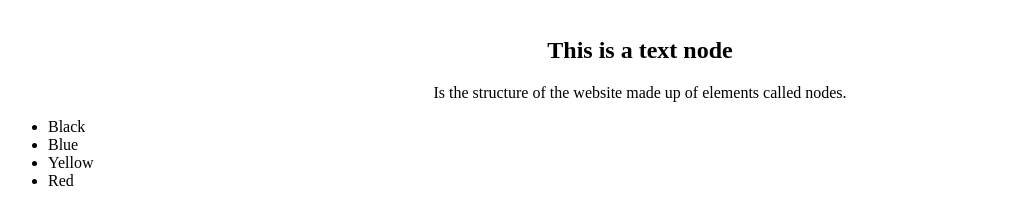
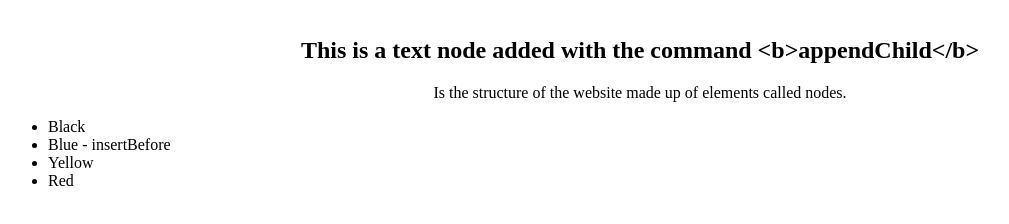
Before and after one commit to zmarcosb/CIT261, a plain HTML site: page Dom/index.html in a window 1280 px wide. Shown: the part 110-334 px from the top of the page, without its empty margins (0-1009 px from the left). Drawn offline with Linux system fonts and the light colour scheme.

Commit message:
Update index.html

```diff
--- a/Dom/index.html
+++ b/Dom/index.html
@@ -20,7 +20,7 @@
 		//Creating the element
 		var element = document.createElement("h2");
 		//Creating a text node
-		var content = document.createTextNode("This is a text node");
+		var content = document.createTextNode("This is a text node added with the command <b>appendChild</b>");
 		//Adding the text node to the element
 		element.appendChild(content);
 		//Adding atributes to the element
@@ -39,7 +39,7 @@
 		const item = document.getElementById('item');
 
 		const newItem = document.createElement('li');
-		newItem.textContent = 'Blue';
+		newItem.textContent = 'Blue - insertBefore';
 
 		colors.insertBefore(newItem, item);
 
```
